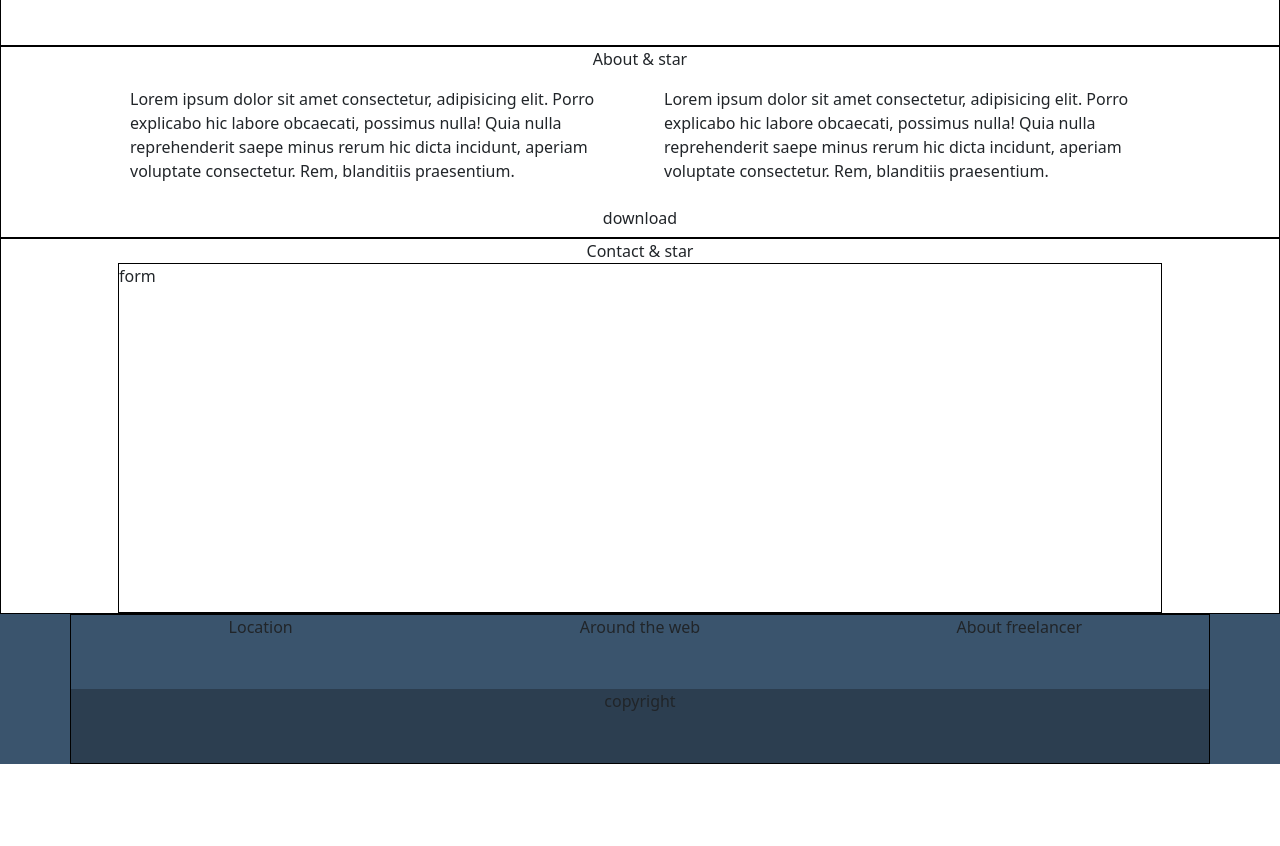
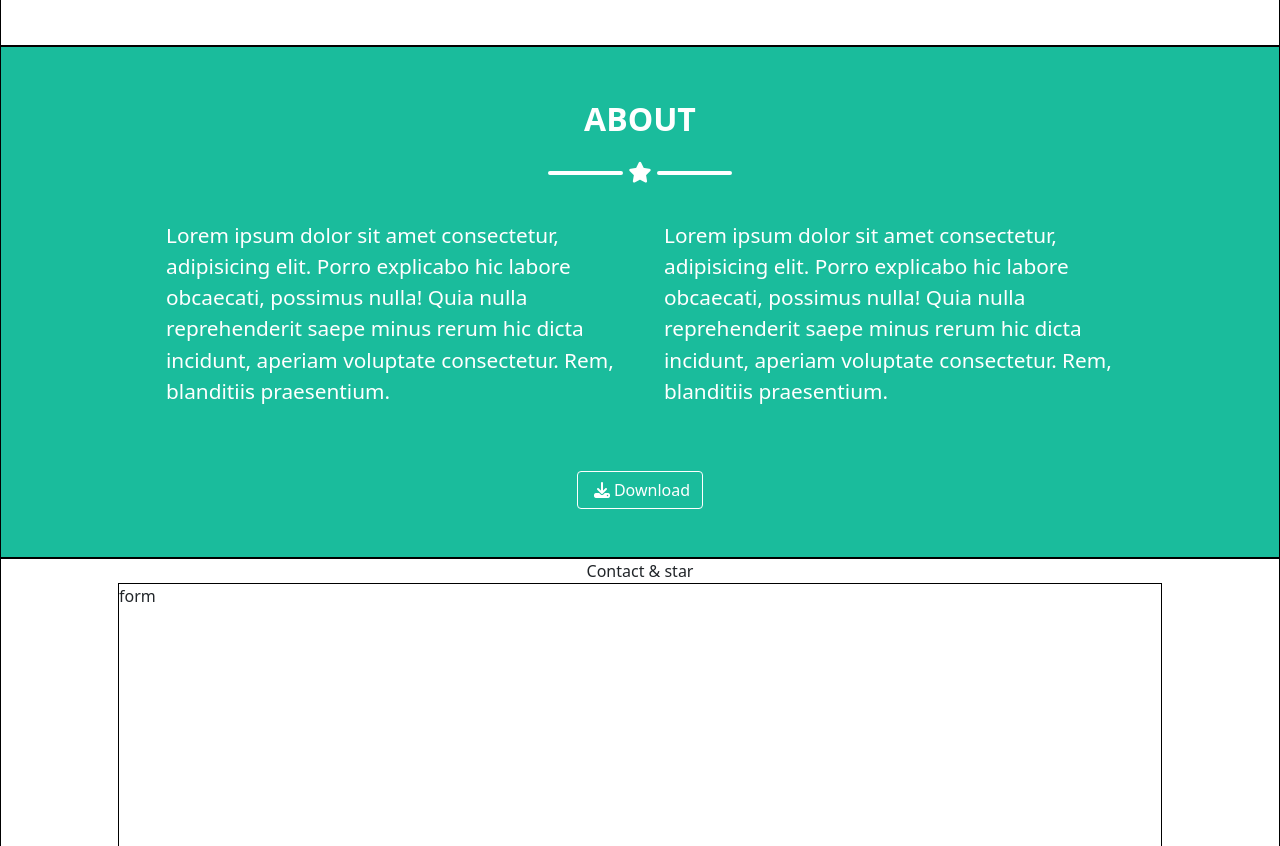
Before and after one commit to claudiuhuhulia/html-css-bootstrap-freelancer, a plain HTML site: page index.html in a window 1280 px wide. Shown: the part 1275-2121 px from the top of the page. Before the commit the page ends 2039 px from the top, so only its background shows below. Drawn offline with nearby package versions, Linux system fonts and the light colour scheme.

Commit message:
fixed_aboutsection

```diff
--- a/index.html
+++ b/index.html
@@ -33,7 +33,7 @@
     </header>
 
     <!-- JUMBOTRON SECTION -->
-    <section id="jumbo" class="py-4">
+    <section id="jumbo" class="py-4 bgc">
         <div class="container">
         <div class="row text-center">
             <div class="col">
@@ -88,14 +88,16 @@
 </section>
 
 <!-- ABOUT SECTION -->
-<section id="bgc-jumbo">
+<section class="bgc py-5" id="about">
     <div class="container text-center px-5">
-        <div class="about">About & star</div>
-        <div class="row">
+        <div class="about fs-2 fw-bold">ABOUT</div>
+        <div class="divider"><div class="line"></div><i class="fa-solid fa-star"></i><div class="line"></div></div>
+
+        <div class="row mx-4">
             <div class="col-12 col-md-6 py-3 px-4 text-start">Lorem ipsum dolor sit amet consectetur, adipisicing elit. Porro explicabo hic labore obcaecati, possimus nulla! Quia nulla reprehenderit saepe minus rerum hic dicta incidunt, aperiam voluptate consectetur. Rem, blanditiis praesentium.</div>
             <div class="col-12 col-md-6 py-3 px-4 text-start">Lorem ipsum dolor sit amet consectetur, adipisicing elit. Porro explicabo hic labore obcaecati, possimus nulla! Quia nulla reprehenderit saepe minus rerum hic dicta incidunt, aperiam voluptate consectetur. Rem, blanditiis praesentium.</div>
         </div>
-        <div class="btn">download</div>
+        <button type="button" class="btn btn-outline-secondary mt-5"><i class="fa-solid fa-download px-1"></i>Download</button>
     </div>
 </section>
 
--- a/style.css
+++ b/style.css
@@ -3,10 +3,12 @@
     flex-grow: 0;
 }
 #jumbo{
-    background-color: #1abc9c;
     color: white;
     font-size: 2rem;
     font-weight: 600;
+}
+.bgc{
+    background-color: #1abc9c;
 }
 #portfolio{
     font-size: 1.5rem;
@@ -17,7 +19,14 @@
 }
 .avatarimg{
     height: 250px;
-
+}
+#about{
+    font-size: 1.3rem;
+    color: white;
+}
+.btn-outline-secondary {
+    color: white;
+    border-color: white;
 }
 section{
     border: 1px solid black;
```
